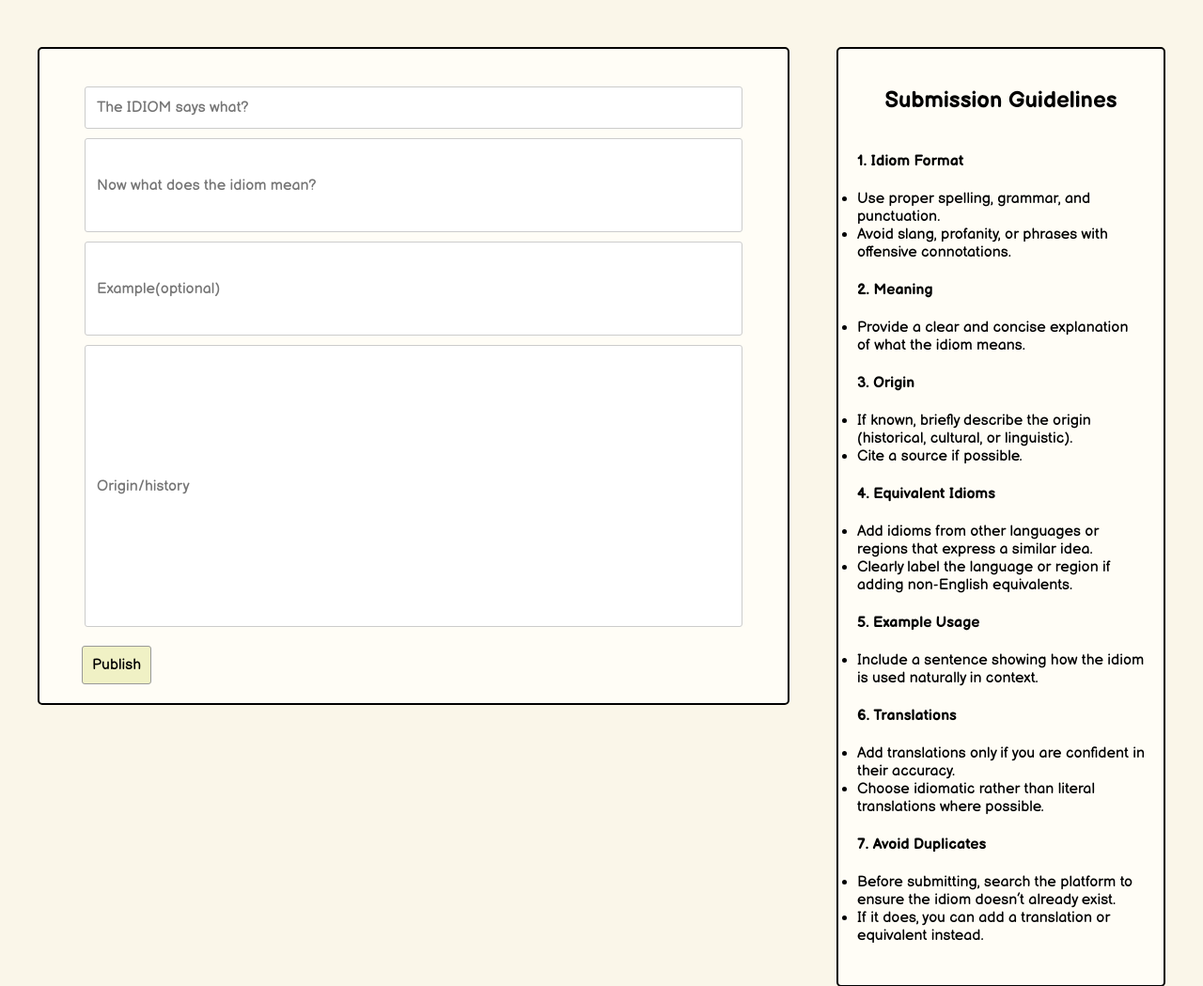
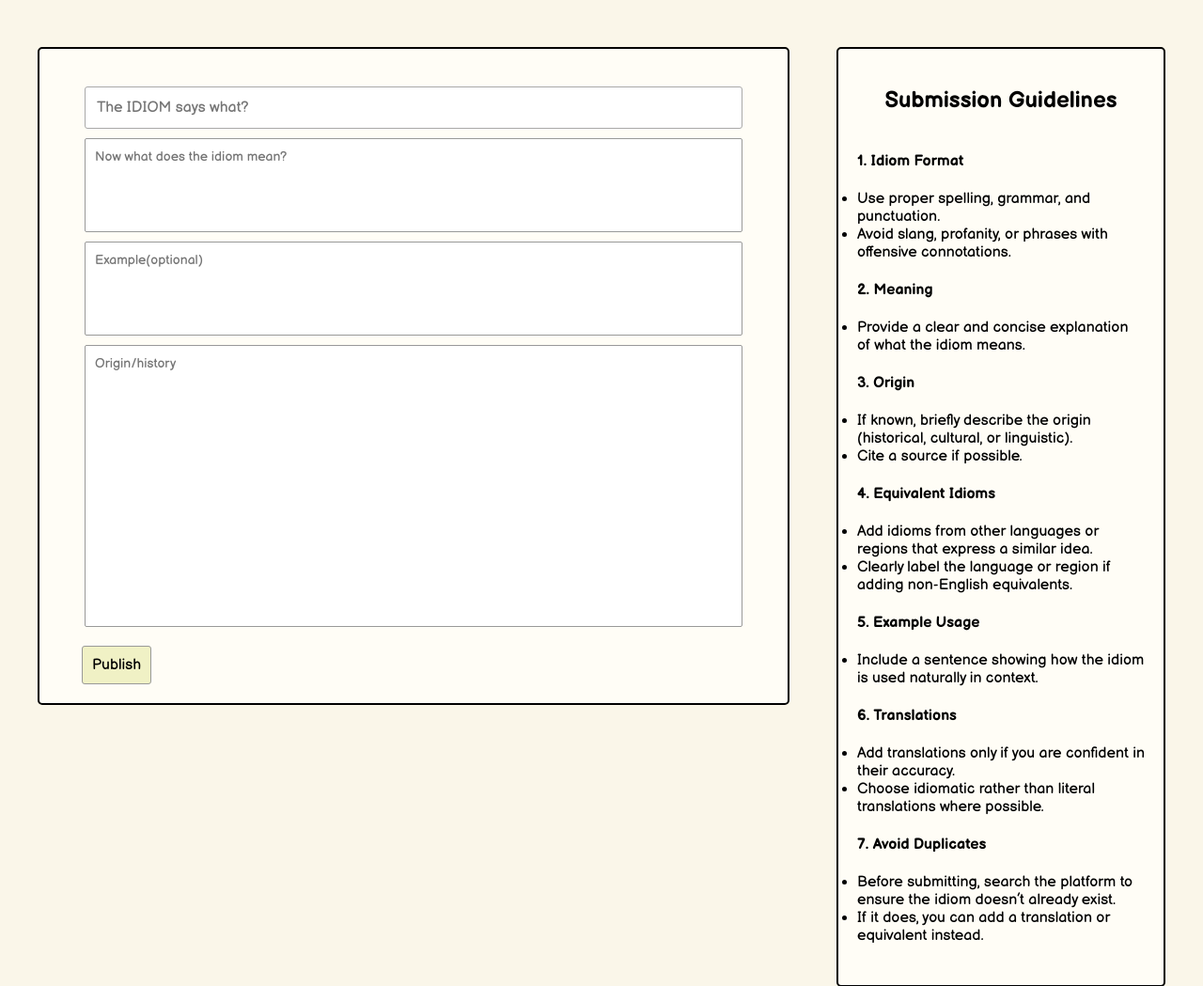
Before and after one commit to ahmadlatif1/idiomastery, a Django app: page /create/ in a window 1280 px wide. Shown: the part 59-1108 px from the top of the page at 94% size. Run offline with Django 5.2, Linux system fonts and the light colour scheme.

Commit message:
changed input to textarea

```diff
--- a/idiomastery/app/static/style.css
+++ b/idiomastery/app/static/style.css
@@ -149,7 +149,13 @@ input {
   }
 }
 
-
+textarea{
+  padding: 10px;
+  border: 1px solid #999;
+  border-radius: 2px;
+  font-size: 14px;
+  resize: none;
+}
 
 
 input {
@@ -184,6 +190,10 @@ input {
     font-size: 1rem;
     border: 1px solid #ccc;
     border-radius: 3px;
+  }
+
+  #idiom{
+    border: 1px solid #a9a9a9;
   }
   #meaning{
     width: 700px;
--- a/idiomastery/app/templates/create.html
+++ b/idiomastery/app/templates/create.html
@@ -25,10 +25,10 @@
     <div class="createbody bodylimit">
       <div class="createbox">
         <form action="" method="">
-          <input type="text" name="idiom" placeholder="The IDIOM says what?" id="">
-          <input type="text" name="meaning" placeholder="Now what does the idiom mean?" id="meaning">
-          <input type="text" name="example" placeholder="Example(optional)" id="example">
-          <input type="text" name="origin" placeholder="Origin/history" id="origin">
+          <input type="text" name="idiom" placeholder="The IDIOM says what?" id="idiom">
+            <textarea name="meaning" id="meaning" placeholder="Now what does the idiom mean?"></textarea>
+            <textarea name="example" id="example" placeholder="Example(optional)"></textarea>
+            <textarea name="origin" id="origin" placeholder="Origin/history"></textarea>
           <div class="button-container">
             <button class="submitbutton">Publish</button>
           </div>
```
